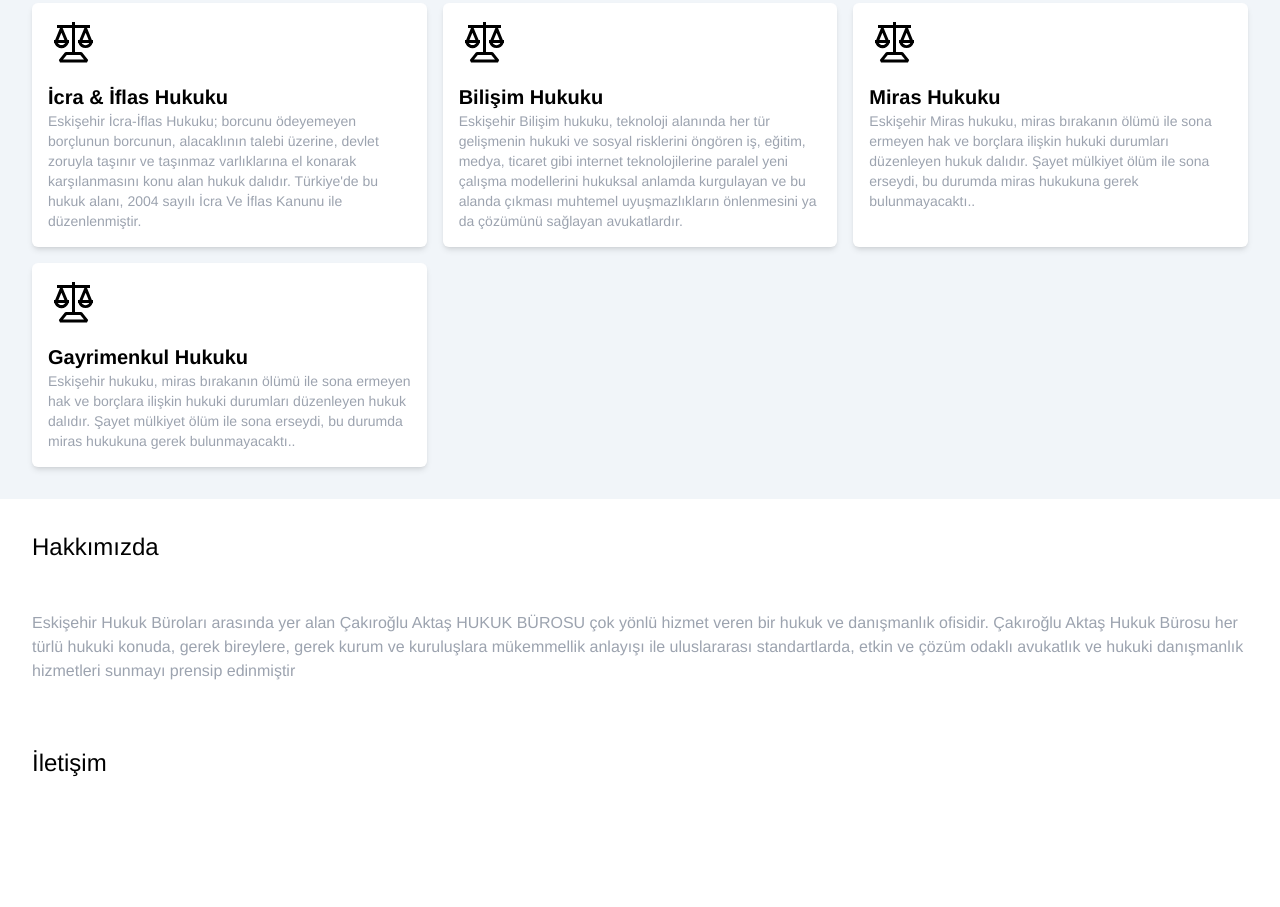
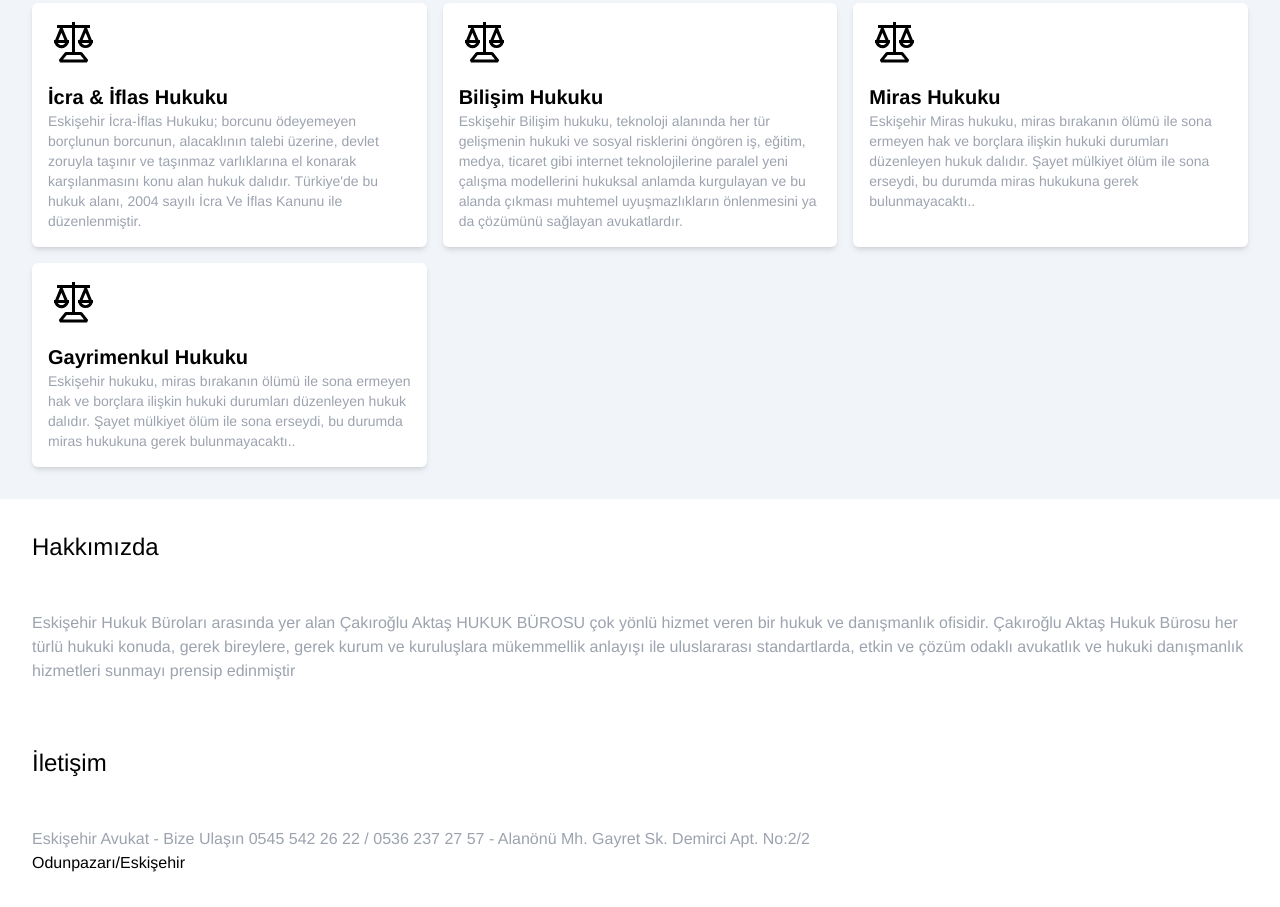
Before and after one commit to dustastech/cahukuk, a plain HTML site: page index.html in a window 1280 px wide. Shown: the part 1457-2364 px from the top of the page. Before the commit the page ends 2316 px from the top, so only its background shows below. Drawn offline with nearby package versions, Linux system fonts and the light colour scheme.

Commit message:
iletişim

```diff
--- a/index.html
+++ b/index.html
@@ -161,6 +161,9 @@
 	<section class="w-full flex justify-center">
 		<div class="container p-8">
 			<h3 id="hakkimizda" class="text-2xl mb-12">İletişim</h3>
+			<p class="text-gray-400"> Eskişehir Avukat - Bize Ulaşın <a href="tel:0545 542 26 22">0545 542 26 22</a> / <a href="tel:0536 237 27 57">0536 237 27 57</a> -
+				Alanönü Mh. Gayret Sk. <span>Demirci Apt.</span> <span>No:2/2</span>
+				<div>Odunpazarı/Eskişehir</div></p>
 
 		</div>
 		</section>
```
